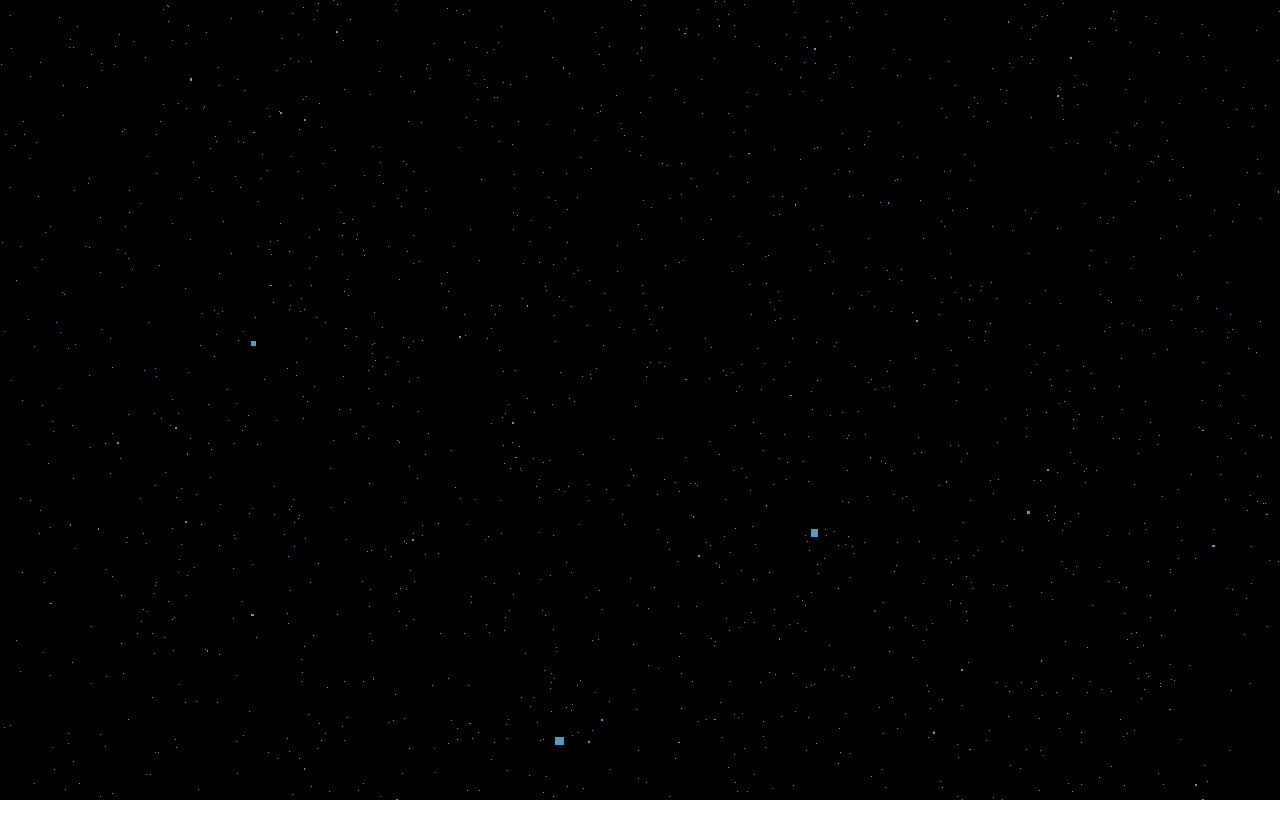
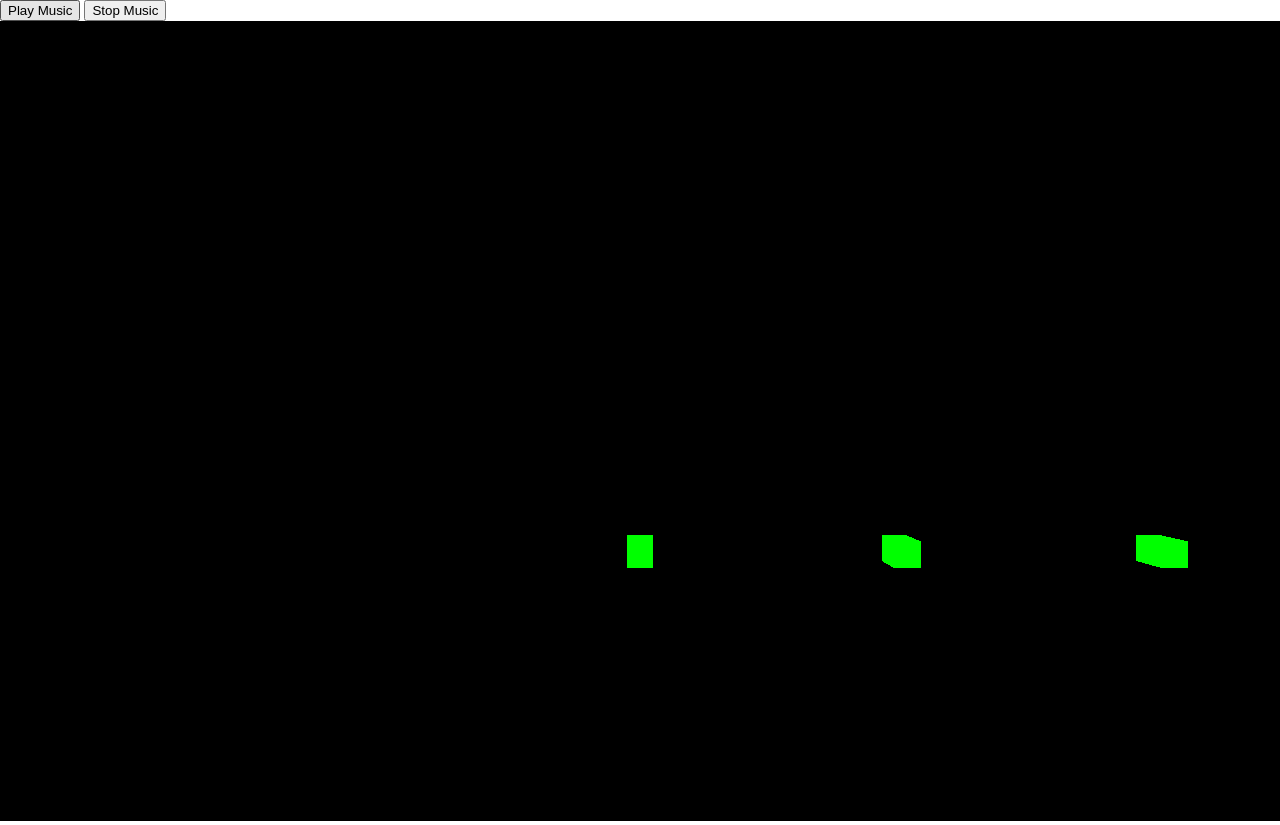
Before and after one commit to kpierc11/Music-Visualizer, a website built with Vite: page music-visualizer/index.html in a window 1280 px wide. Before the commit the page ends 804 px from the top, so only its background shows below. Built offline with nearby package versions, Linux system fonts and the light colour scheme; files whose address does not match are found by name.

Commit message:
added audio analyser and music to the sounds folder

```diff
--- a/music-visualizer/index.html
+++ b/music-visualizer/index.html
@@ -9,6 +9,8 @@
   </head>
   <body>
     <div id="app">
+      <button class="play-button">Play Music</button>
+      <button class="stop-button">Stop Music</button>
       <canvas id="canvas"></canvas>
     </div>
     <script type="module" src="/main.js"></script>
--- a/music-visualizer/main.js
+++ b/music-visualizer/main.js
@@ -1,4 +1,5 @@
 import * as THREE from "three";
+import { OrbitControls } from "three/addons/controls/OrbitControls.js";
 
 const scene = new THREE.Scene();
 const camera = new THREE.PerspectiveCamera(
@@ -11,38 +12,76 @@ const canvas = document.querySelector("#canvas");
 
 const renderer = new THREE.WebGLRenderer({ canvas: canvas });
 renderer.setSize(window.innerWidth, window.innerHeight);
+let playButton = document.querySelector(".play-button");
+let stopButton = document.querySelector(".stop-button");
+const controls = new OrbitControls(camera, renderer.domElement);
 
 window.addEventListener("resize", () => {
   camera.aspect = window.innerWidth / window.innerHeight;
   camera.updateProjectionMatrix();
   renderer.setSize(window.innerWidth, window.innerHeight);
 });
-const vertices = [];
 
-for (let i = 0; i < 10000; i++) {
-  const x = THREE.MathUtils.randFloatSpread(2000);
-  const y = THREE.MathUtils.randFloatSpread(2000);
-  const z = THREE.MathUtils.randFloatSpread(2000);
+const objects = [];
 
-  vertices.push(x, y, z);
+for (let i = 0; i < 50; i++) {
+  const x = i * 10;
+  const y = -5;
+  const z = 0;
+
+  const geometry = new THREE.BoxGeometry(1, 1, 1);
+  const material = new THREE.MeshBasicMaterial({ color: 0x00ff00 });
+  const cube = new THREE.Mesh(geometry, material);
+  cube.position.set(x, y, z);
+  objects.push(cube);
 }
 
-const geometry = new THREE.BufferGeometry();
-geometry.setAttribute(
-  "position",
-  new THREE.Float32BufferAttribute(vertices, 3)
-);
-const material = new THREE.PointsMaterial({ color: 0x5499c7 });
-const points = new THREE.Points(geometry, material);
-scene.add(points);
-console.log(geometry)
-console.log(points);
+objects.forEach((point) => {
+  scene.add(point);
+});
 
+const listener = new THREE.AudioListener();
+camera.add(listener);
 
-camera.position.z = 5;
+// create a global audio source
+const sound = new THREE.Audio(listener);
+
+// load a sound and set it as the Audio object's buffer
+const audioLoader = new THREE.AudioLoader();
+audioLoader.load("/sounds/dragon-boy.mp3", function (buffer) {
+  sound.setBuffer(buffer);
+  sound.setLoop(true);
+  sound.setVolume(0.5);
+});
+
+playButton.addEventListener("click", () => {
+  sound.play();
+});
+
+stopButton.addEventListener("click", () => {
+  sound.stop();
+});
+
+const analyser = new THREE.AudioAnalyser(sound, 32);
+camera.position.z = 20;
+
+controls.update();
 
 function animate() {
   requestAnimationFrame(animate);
+  controls.update();
+  const data = analyser.getFrequencyData();
+  for (let i = 0; i < objects.length; i++) {
+    if (sound.isPlaying) {
+      let newPos = data[i] / 100 * 2;
+      console.log(newPos);
+      objects[i].scale.set(newPos, newPos, newPos);
+      if (i == 1) {
+        objects[i].material.color.setHex(0x483d8b);
+      }
+    }
+  }
+
   renderer.render(scene, camera);
 }
 
--- a/music-visualizer/style.css
+++ b/music-visualizer/style.css
@@ -1,6 +1,7 @@
 html {
   padding: 0;
   margin: 0;
+  overflow:hidden;
 }
 
 body {
```
Also changed, not shown: 2 other files.
